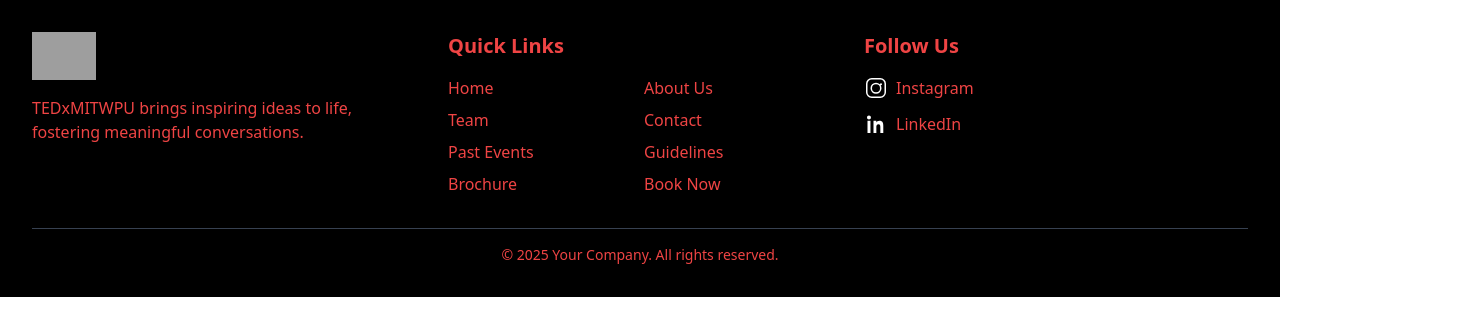
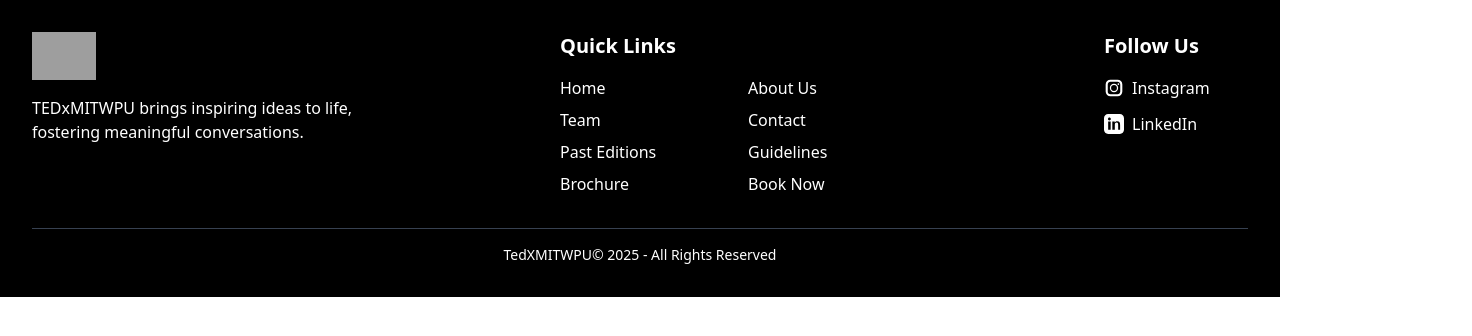
Before and after one commit to Aayush01055/TEDxMITWPU, a website: page new_footer.html in a window 1280 px wide. Shown: the whole page, 1472 px wide, since content can reach past the window. Drawn offline with nearby package versions, Linux system fonts and the light colour scheme; grey boxes are pictures that could not be loaded.

Commit message:
Footer links fixed

```diff
--- a/new_footer.html
+++ b/new_footer.html
@@ -1,5 +1,6 @@
 <!DOCTYPE html>
 <html lang="en">
+
 <head>
   <meta charset="UTF-8">
   <meta name="viewport" content="width=device-width, initial-scale=1">
@@ -16,18 +17,17 @@
 <body class="flex flex-col min-h-screen bg-white">
 
   <!-- Footer -->
-  <footer class="bg-black text-red-500 py-8 w-full">
-    <div class="max-w-7xl mx-auto px-4 sm:px-6 lg:px-8">
+  <footer class="w-full bg-black text-white py-8">
+    <div class="w-full px-4 sm:px-6 lg:px-8">
 
       <!-- Main footer section -->
-      <div class="flex flex-col gap-8 lg:flex-row lg:justify-between">
+      <div class="max-w-screen-2xl mx-auto flex flex-col gap-8 lg:flex-row lg:justify-between">
 
         <!-- About -->
-        <div class="basis-1/3 flex flex-col space-y-4">
+        <div class="flex-1 flex flex-col space-y-4">
           <div>
-            <a href="index.html">
-            <img src="https://cdn.jsdelivr.net/gh/Aayush01055/TEDxMITWPU-Assests/images/tedxlogowhite.png" alt="TEDxMITWPU Logo" class="h-12">
-          </a>
+            <img src="https://cdn.jsdelivr.net/gh/Aayush01055/TEDxMITWPU-Assests/images/tedxlogowhite.png"
+              alt="TEDxMITWPU Logo" class="h-12 w-auto object-contain">
           </div>
           <p class="text-sm sm:text-base">
             TEDxMITWPU brings inspiring ideas to life, fostering meaningful conversations.
@@ -35,54 +35,68 @@
         </div>
 
         <!-- Quick Links -->
-        <div class="basis-1/3 flex flex-col space-y-4">
+        <div class="flex-1 flex flex-col space-y-4 relative lg:left-[8rem]">
           <h3 class="text-lg sm:text-xl font-semibold">Quick Links</h3>
           <div class="grid grid-cols-2 gap-2 text-sm sm:text-base">
-            <a href="index.html" class="hover:underline">Home</a>
-            <a href="aboutus.html" class="hover:underline">About Us</a>
-            <a href="team.html" class="hover:underline">Team</a>
-            <a href="contact.html" class="hover:underline">Contact</a>
-            <a href="pastevent.html" class="hover:underline">Past Events</a>
-            <a href="guidelines.html" class="hover:underline">Guidelines</a>
-            <a href="brochure.pdf" class="hover:underline">Brochure</a>
-            <a href="https://formbuilder.ccavenue.com/live/ccavenue/mit-university"" class="hover:underline">Book Now</a>
+            <a href="index.html" class="transition-colors duration-300 hover:text-red-500">Home</a>
+            <a href="aboutus.html" class="transition-colors duration-300 hover:text-red-500">About Us</a>
+            <a href="team.html" class="transition-colors duration-300 hover:text-red-500">Team</a>
+            <a href="contact.html" class="transition-colors duration-300 hover:text-red-500">Contact</a>
+            <a href="pastevent.html" class="transition-colors duration-300 hover:text-red-500">Past Editions</a>
+            <a href="guidelines.html" class="transition-colors duration-300 hover:text-red-500">Guidelines</a>
+            <a href="brochure.pdf" class="transition-colors duration-300 hover:text-red-500">Brochure</a>
+            <a href="https://formbuilder.ccavenue.com/live/ccavenue/mit-university"
+              class="transition-colors duration-300 hover:text-red-500">Book Now</a>
           </div>
         </div>
 
         <!-- Follow Us -->
-        <div class="basis-1/3 flex flex-col space-y-4">
+        <div class="flex-1 flex flex-col space-y-4 lg:pl-12 relative lg:left-[14rem]">
           <h3 class="text-lg sm:text-xl font-semibold">Follow Us</h3>
           <ul class="space-y-3 text-sm sm:text-base">
-            <li>
-              <a href="https://www.instagram.com/TedxMITWPU" target="_blank" class="flex items-center space-x-2 hover:underline">
-                <svg xmlns="http://www.w3.org/2000/svg" class="h-6 w-6 text-white" fill="currentColor" viewBox="0 0 24 24">
-                  <path d="M7.75 2h8.5A5.75 5.75 0 0 1 22 7.75v8.5A5.75 5.75 0 0 1 16.25 22h-8.5A5.75 5.75 0 0 1 2 16.25v-8.5A5.75 5.75 0 0 1 7.75 2zm0 1.5A4.25 4.25 0 0 0 3.5 7.75v8.5A4.25 4.25 0 0 0 7.75 20.5h8.5a4.25 4.25 0 0 0 4.25-4.25v-8.5a4.25 4.25 0 0 0-4.25-4.25h-8.5zm4.25 3.25a5.5 5.5 0 1 1 0 11a5.5 5.5 0 0 1 0-11zm0 1.5a4 4 0 1 0 0 8a4 4 0 0 0 0-8zm5-1a1 1 0 1 1 0 2a1 1 0 0 1 0-2z"/>
+            <li class="flex items-center space-x-2">
+              <a href="https://www.instagram.com/TedxMITWPU" target="_blank"
+                class="flex items-center space-x-2 hover:underline">
+              <svg class="h-5 w-5 text-white" fill="currentColor" viewBox="0 0 24 24">
+                <path
+                  d="M7.75 2A5.75 5.75 0 002 7.75v8.5A5.75 5.75 0 007.75 22h8.5A5.75 5.75 0 0022 16.25v-8.5A5.75 5.75 0 0016.25 2h-8.5zM4.5 7.75c0-1.79 1.46-3.25 3.25-3.25h8.5c1.79 0 3.25 1.46 3.25 3.25v8.5c0 1.79-1.46 3.25-3.25 3.25h-8.5A3.26 3.26 0 014.5 16.25v-8.5zM12 7a5 5 0 100 10 5 5 0 000-10zm0 1.5a3.5 3.5 0 110 7 3.5 3.5 0 010-7zM17.25 6.25a1 1 0 110 2 1 1 0 010-2z" />
               </svg>
-                <span>Instagram</span>
+              <span>Instagram
+              </span>
               </a>
             </li>
-            <li>
-              <a href="https://www.linkedin.com/company/tedxmitwpu" target="_blank" class="flex items-center space-x-2 hover:underline">
-                <svg xmlns="http://www.w3.org/2000/svg" class="h-6 w-6 text-white" fill="currentColor" viewBox="0 0 24 24">
-                  <path d="M4.98 3.5C3.88 3.5 3 4.38 3 5.48c0 1.1.88 1.98 1.98 1.98c1.1 0 1.98-.88 1.98-1.98c0-1.1-.88-1.98-1.98-1.98zM3.5 8.75h2.96V21H3.5V8.75zM9.5 8.75h2.84v1.7h.04c.4-.75 1.4-1.7 3.05-1.7c3.26 0 3.86 2.15 3.86 4.94V21h-2.95v-5.6c0-1.33-.03-3.04-1.85-3.04c-1.85 0-2.13 1.45-2.13 2.94V21H9.5V8.75z"/>
+            <li class="flex items-center space-x-2">
+              <a href="https://www.linkedin.com/company/tedxmitwpu" target="_blank"
+                class="flex items-center space-x-2 hover:underline">
+                <svg class="h-5 w-5 text-white" fill="currentColor" viewBox="0 0 24 24">
+                  <path d="M19 0h-14c-2.761 0-5 2.239-5 5v14c0
+                2.761 2.239 5 5 5h14c2.761 0 5-2.239
+                5-5v-14c0-2.761-2.239-5-5-5zm-11 19h-3v-10h3v10zm-1.5-11.268c-.966
+                0-1.75-.784-1.75-1.75s.784-1.75
+                1.75-1.75 1.75.784
+                1.75 1.75-.784 1.75-1.75
+                1.75zm13.5 11.268h-3v-5.604c0-1.337-.026-3.059-1.865-3.059-1.867
+                0-2.153 1.459-2.153
+                2.968v5.695h-3v-10h2.881v1.367h.041c.401-.762
+                1.379-1.565
+                2.837-1.565 3.033
+                0 3.592 1.996 3.592
+                4.59v5.608z" />
                 </svg>
                 <span>LinkedIn</span>
               </a>
             </li>
           </ul>
-
-
         </div>
 
       </div>
 
       <!-- Bottom -->
       <div class="mt-8 border-t border-gray-700 pt-4 text-center text-xs sm:text-sm">
-        &copy; 2025 Your Company. All rights reserved.
-      </div>
-
+        TedXMITWPU© 2025 - All Rights Reserved
       </div>
   </footer>
 
 </body>
+
 </html>
```
Also changed, not shown: footer.html (+14 -8 lines). Lines whose indentation alone changed are shown as unchanged.
